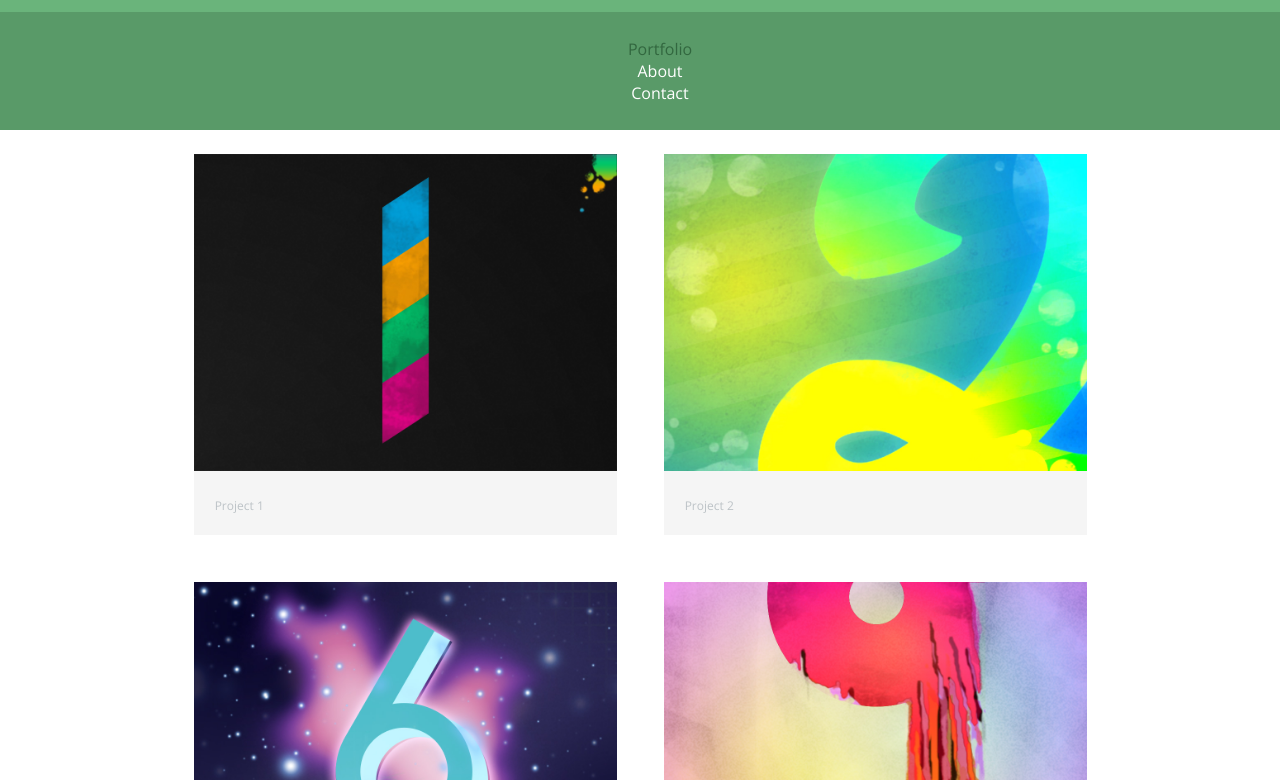
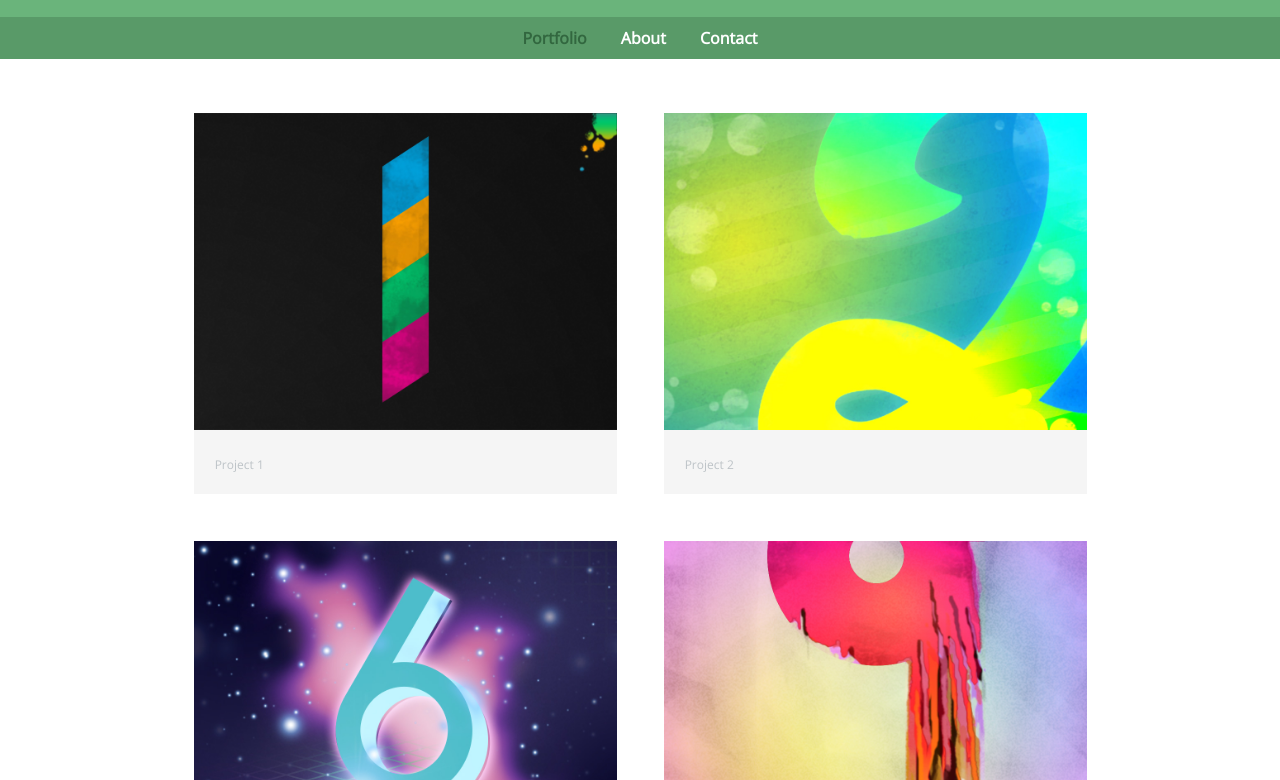
Before and after one commit to youssefGirgeis/Simple-Portoflio, a plain HTML site: page index.html in a window 1280 px wide. Shown: the part 72-852 px from the top of the page. Drawn offline with nearby package versions, Linux system fonts and the light colour scheme.

Commit message:
styling the nav menu

```diff
--- a/css/main.css
+++ b/css/main.css
@@ -24,6 +24,13 @@ img{
 /*****************************
 HEADING
 ******************************/
+
+header{
+    float: left;
+    margin: 0 0 30px 0;
+    padding: 5px 0 0 0;
+    width: 100%;
+}
 
 #logo{
     text-align: center;
@@ -92,6 +99,22 @@ nav{
     margin: 20px 0 0;
 }
 
+nav ul{
+    list-style: none;
+    margin: 0 10px;
+    padding: 0;
+    display:
+}
+
+nav li{
+
+    display: inline-block;
+}
+
+nav a{
+    font-weight: 800;
+    padding: 15px; 10px;
+}
 
 /*****************************
 FOOTER
@@ -103,6 +126,12 @@ footer{
     padding-top: 50px;
     color: #ccc;
     clear: both;
+}
+
+.social-icon{
+    width: 20px;
+    height: 20px;
+    margin: 0 5px;
 }
 
 /*****************************
--- a/index.html
+++ b/index.html
@@ -62,8 +62,8 @@
     </section>
 
     <footer>
-        <a href="https://twitter.com/?lang=en"><img src="images/twitter-wrap.png" alt="Twitter logo"></a>
-        <a href="https://www.facebook.com/youssef.girgeis"><img src="images/facebook-wrap.png" alt="Facebook logo"></a>
+        <a href="https://twitter.com/?lang=en"><img src="images/twitter-wrap.png" alt="Twitter logo" class="social-icon"></a>
+        <a href="https://www.facebook.com/youssef.girgeis"><img src="images/facebook-wrap.png" alt="Facebook logo" class="social-icon"></a>
         <p>&copy; 2016 Youssef Girgeis.</p>
     </footer>
 
```
